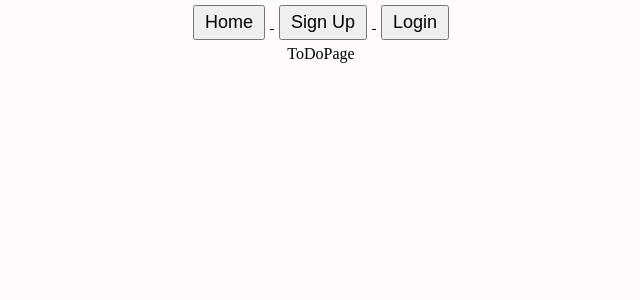
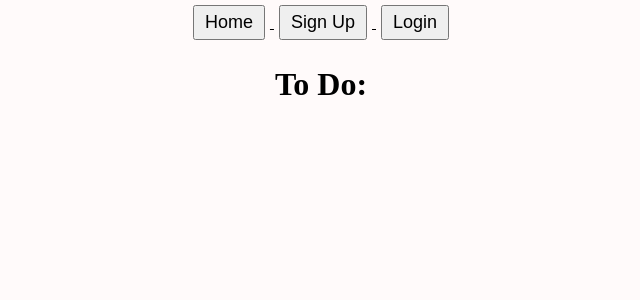
Before and after one commit to SheryllD/ProjectFrontEnd, a React (Vite) app: page /todo in a window 1280 px wide. Shown: the top 300 px of the page, without its empty margins (319-959 px from the left). Built offline with nearby package versions, Linux system fonts and the light colour scheme.

Commit message:
fixed the issues

```diff
--- a/src/App.jsx
+++ b/src/App.jsx
@@ -15,7 +15,7 @@ import SleepQualityPage from './pages/SleepQualityPage';
 import Errorpage from "./pages/ErrorPage";
 import './App.css';
 
-import NavBar from './components/Navbar';
+import NavBar from './components/NavBar';
 
 function App() {
   const [currentForm, setCurrentForm] = useState('login');
@@ -39,7 +39,6 @@ function App() {
   <Route path="/sleepquality" element = {<SleepQualityPage />} />
 
   <Route path="/todo" element ={<ToDoPage />} />
-  <Route path="/todo/:toDoId" element ={<ToDoPage />} />
 
   <Route path="*" element ={<Error />} />
 </Routes>
--- a/src/context/auth.context.jsx
+++ b/src/context/auth.context.jsx
@@ -42,6 +42,15 @@ localStorage.setItem("authToken", token)
     }
   };
 
+  const removeToken = () => {
+    localStorage.removeItem("authToken")
+  }
+
+  const logoutUser = () => {
+    removeToken();
+    userAuthentication();
+  }
+
   useEffect(() => {
     userAuthentication();
   }, []);
@@ -60,7 +69,8 @@ localStorage.setItem("authToken", token)
         user,
         isLoading,
         userAuthentication,
-        setUserUpdate
+        setUserUpdate,
+        logoutUser
       }}
     >
       {children}
--- a/src/pages/LoginPage.jsx
+++ b/src/pages/LoginPage.jsx
@@ -26,7 +26,7 @@ const api_url = "http://localhost:5005"; //server url
           storeToken(response.data.authToken);
           userAuthentication();
 
-          navigate('/');
+          navigate('/homepage');
         })
         .catch((error) => {
           //const errorDescription = error.response.data.message;
--- a/src/pages/ToDoPage.jsx
+++ b/src/pages/ToDoPage.jsx
@@ -1,53 +1,18 @@
-import { useState, useEffect } from "react";
-import axios from "axios";
+
+//import AddToDo from "../components/addtodo";
+//import ToDoCard from "../components/ToDoCard";
 
 import React from 'react'
+//const api_url = "http://localhost:5005";
 
 function ToDoPage() {
   return (
-    <div>ToDoPage</div>
+    <>
+    <div className="ToDoPage">
+      <h1> To Do:</h1>
+
+    </div>
+    </>
   )
 }
-
 export default ToDoPage;
-
-/*
-import AddToDo from "../components/AddToDo";
-import ProjectCard from "../components/ToDoCard";
-
-const API_URL = "http://localhost:5005";
-
-function ProjectListPage() {
-  const [projects, setProjects] = useState([]);
-
-  const getAllProjects = () => {
-    // Get the token from the localStorage
-    const storedToken = localStorage.getItem("authToken");
-
-    // Send the token through the request "Authorization" Headers
-    axios
-      .get(`${API_URL}/api/projects`, {
-        headers: { Authorization: `Bearer ${storedToken}` },
-      })
-      .then((response) => setProjects(response.data))
-      .catch((error) => console.log(error));
-  };
-
-  useEffect(() => {
-    getAllProjects();
-  }, []);
-
-  return (
-    <div className="ProjectListPage">
-      <AddToDo refreshProjects={getAllProjects} />
-
-      {projects.map((project) => (
-        <ProjectCard key={project._id} {...project} />
-      ))}
-    </div>
-  );
-}
-
-export default ToDoPage;
-
-*/
```
Also changed, not shown: src/components/AddToDo.jsx (+12 -0 lines).
